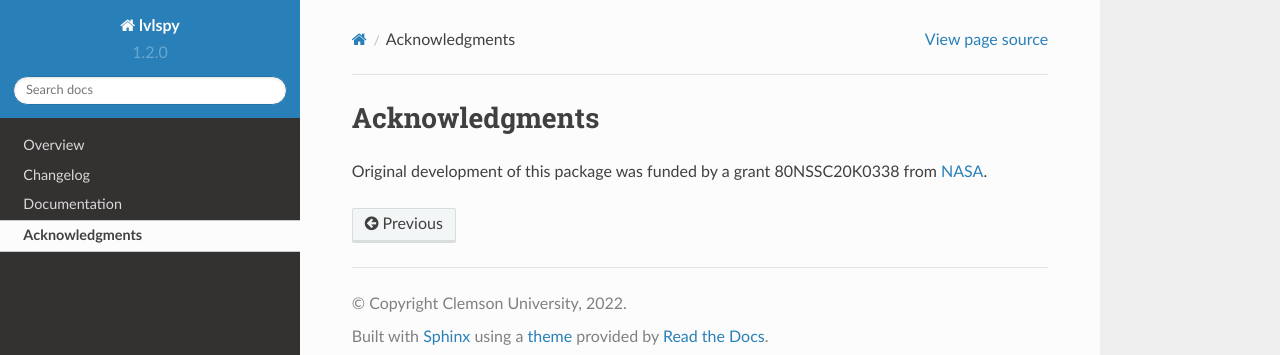
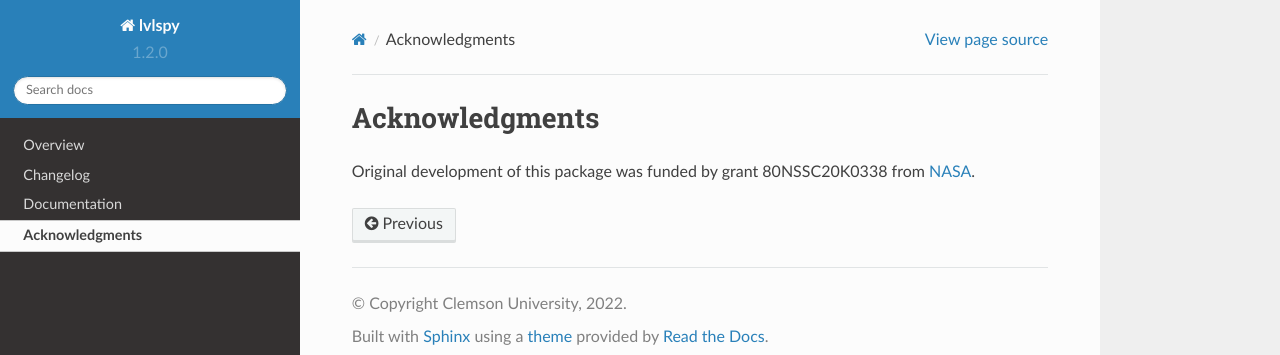
Before and after one commit to jaadt7/lvlspy, a Sphinx documentation site: the page built from doc/source/acknowledgments.rst, in a window 1280 px wide. Shown: the top 355 px of the page. Built offline with Sphinx 7.4.7 and the Read the Docs theme 2.0.0, drawn with Linux system fonts in a browser that asks for light colours.

Commit message:
Fix typo.

```diff
--- a/doc/source/acknowledgments.rst
+++ b/doc/source/acknowledgments.rst
@@ -1,5 +1,5 @@
 Acknowledgments
 ===============
 
-Original development of this package was funded by a grant 80NSSC20K0338 from
+Original development of this package was funded by grant 80NSSC20K0338 from
 `NASA <https://nasa.gov>`_.
```
